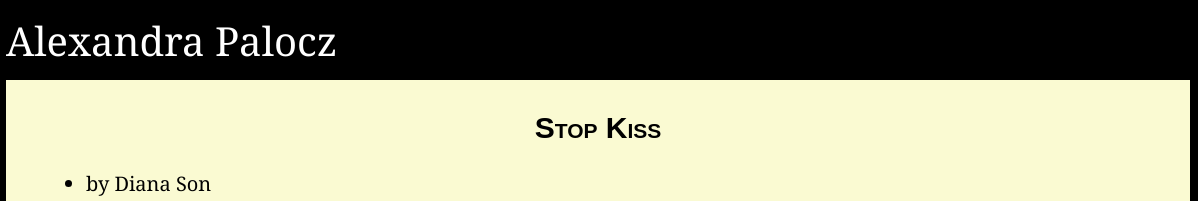
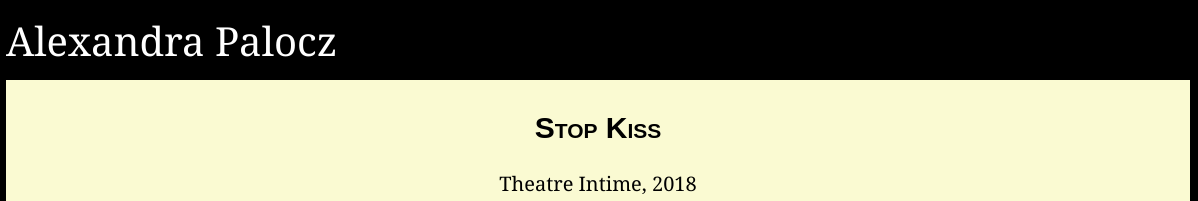
Before and after one commit to apalocz/apalocz.github.io, an Astro site: page /lighting/stop_kiss in a window 1280 px wide. Shown: the top 201 px of the page, 82-1280 px from the left. Built offline with nearby package versions, Linux system fonts and the light colour scheme; Astro itself is replaced by a stand-in of ours; a web font is replaced by a local one.

Commit message:
Update stop_kiss.astro

```diff
--- a/src/pages/lighting/stop_kiss.astro
+++ b/src/pages/lighting/stop_kiss.astro
@@ -16,7 +16,7 @@ const imagesInfo = Object.keys(images).map(imagePath => { return {imagePath, alt
 
 <BaseLayout content={{title: title,  description: description}}} >
     <h2>Stop Kiss</h2>
-
+    <div class="centered">Theatre Intime, 2018 </div>
     <ul>
         <li> by Diana Son</li>
         <li> Directed by Regina Zeng </li>
```
